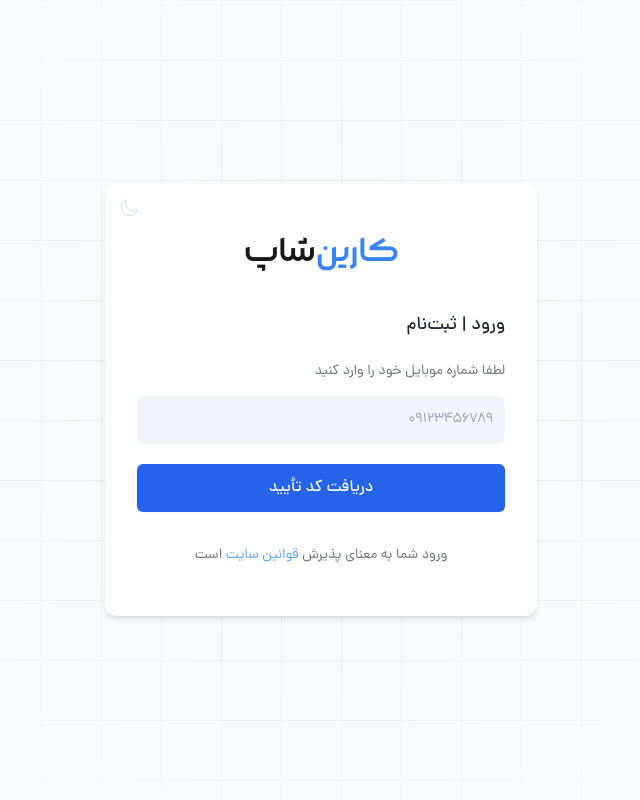
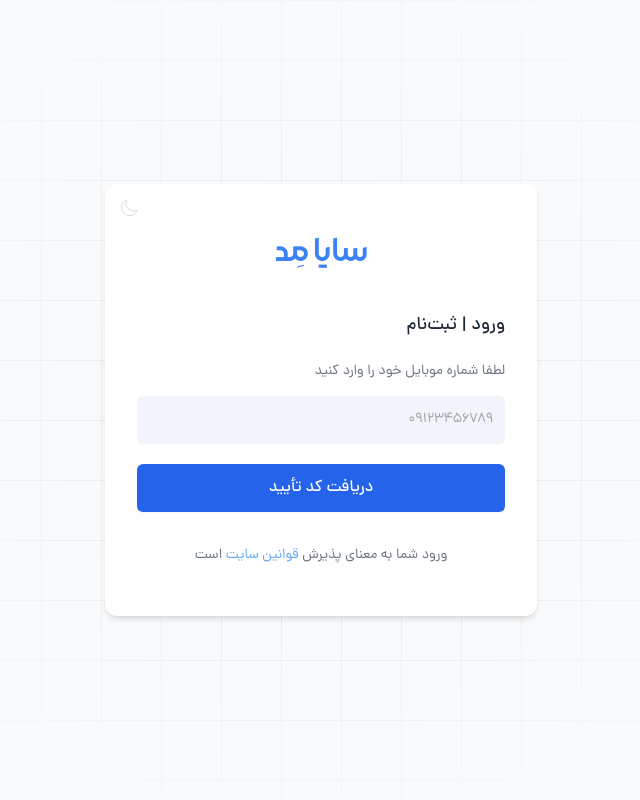
Before and after one commit to Sadragit2004/medicalShop, a Django app: page /accounts/login/ in a window 1280 px wide. Shown: the whole page, without its empty margins (319-959 px from the left). Run offline with Django 5.2, Linux system fonts and the light colour scheme; data that the repository does not hold is empty; parts of the project's set-up code (start-up, migrations or seed data) failed here and were passed over; some libraries are stand-ins or nearby versions.

Commit message:
minor update

```diff
--- a/template/user_app/code.html
+++ b/template/user_app/code.html
@@ -48,7 +48,7 @@
         </button>
         <a href="/" class="flex flex-col text-center">
           <span class="font-MorabbaMedium text-4xl flex items-center">
-            <span class="text-blue-500">کارین</span> شاپ
+            <span class="text-blue-500">سایا مِد</span>
           </span>
         </a>
       </div>
--- a/template/user_app/login.html
+++ b/template/user_app/login.html
@@ -43,7 +43,7 @@
         </button>
         <a href="index.html" class="flex flex-col text-center">
           <span class="font-MorabbaMedium text-4xl flex items-center">
-            <span class="text-blue-500">کارین</span> شاپ
+            <span class="text-blue-500">سایا مِد </span>
           </span>
         </a>
       </div>
```
